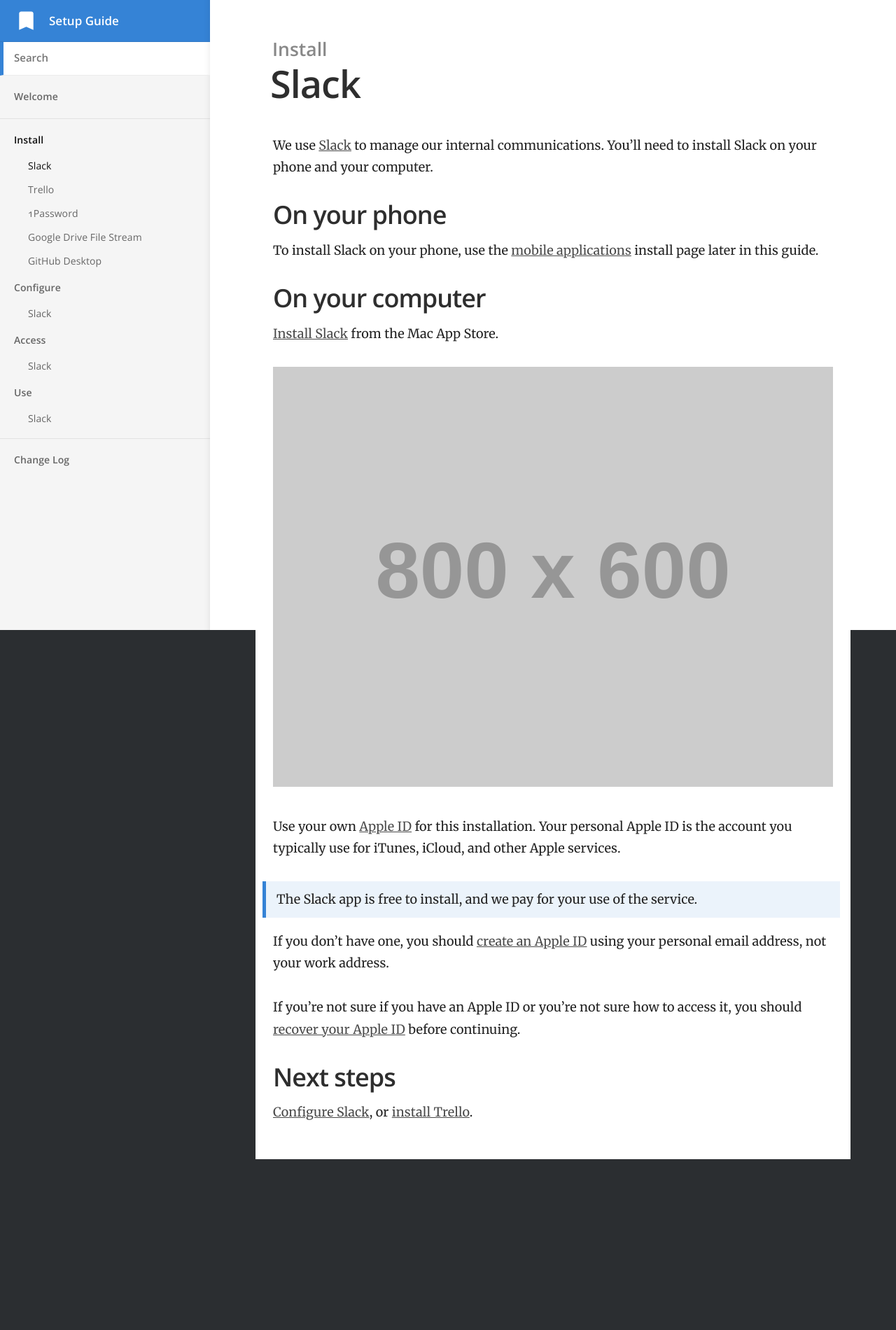
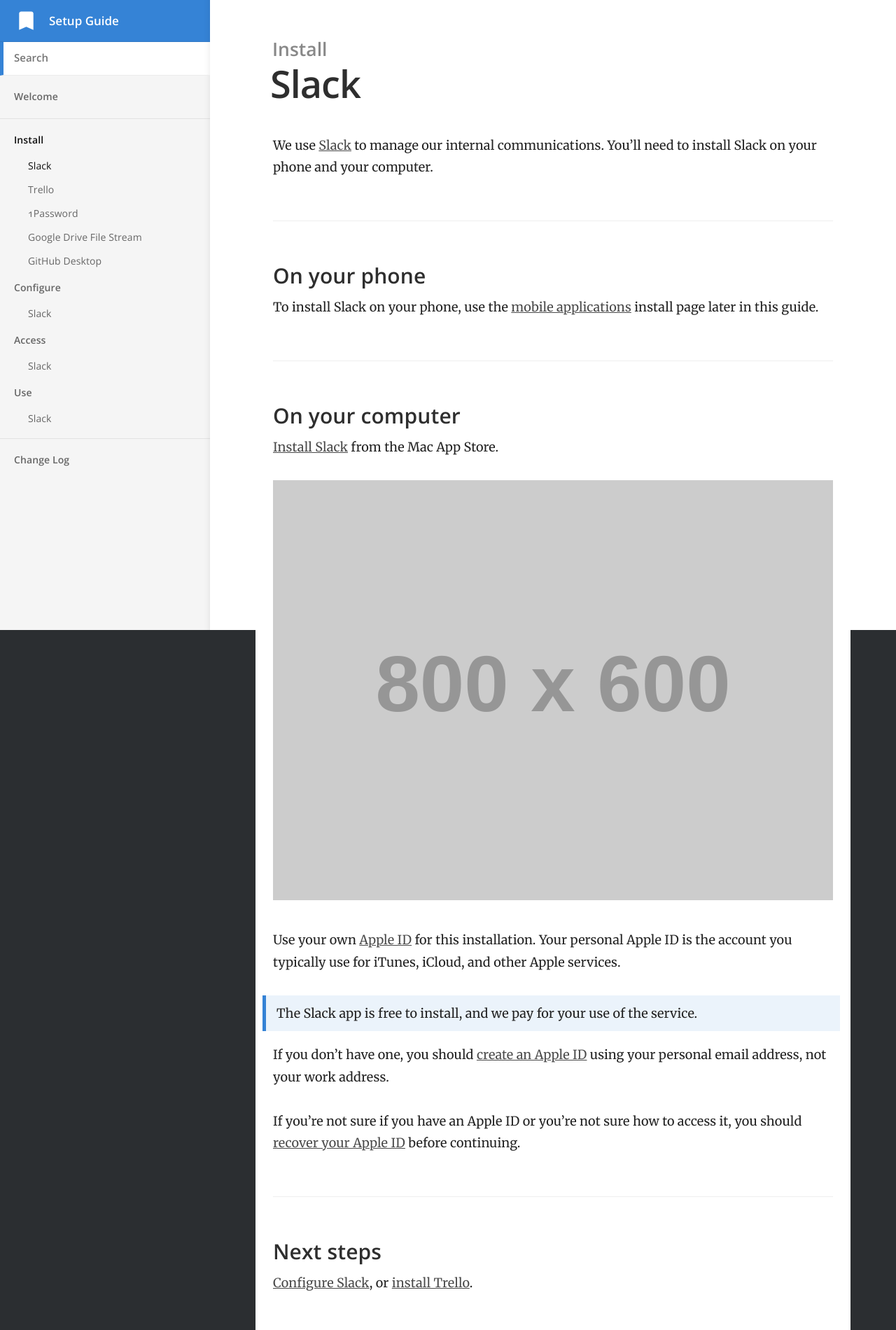
Before and after one commit to robisaacnz/setup-guide, a Jekyll site: the page built from _docs/010-install/slack.md, in a window 1280 px wide. Shown: the whole page at 70% size. Built offline with Jekyll 4.4.1, drawn with Linux system fonts in a browser that asks for light colours; before the commit the page ends 1656 px from its top, so only the background shows below that.

```diff
--- a/_docs/010-install/slack.md
+++ b/_docs/010-install/slack.md
@@ -6,10 +6,10 @@ order: 1
 
 We use [Slack](https://slack.com) to manage our internal communications. You'll need to install Slack on your phone and your computer.
 
-## On your phone
+### On your phone
 To install Slack on your phone, use the [mobile applications]() install page later in this guide.
 
-## On your computer
+### On your computer
 [Install Slack](https://itunes.apple.com/nz/app/slack/id803453959?mt=12) from the Mac App Store.
 
 ![](//placehold.it/800x600)
@@ -22,5 +22,5 @@ If you don't have one, you should [create an Apple ID](https://support.apple.com
 
 If you're not sure if you have an Apple ID or you're not sure how to access it, you should [recover your Apple ID](https://support.apple.com/en-nz/HT201354) before continuing.
 
-## Next steps
+### Next steps
 [Configure Slack](), or [install Trello]().
```
